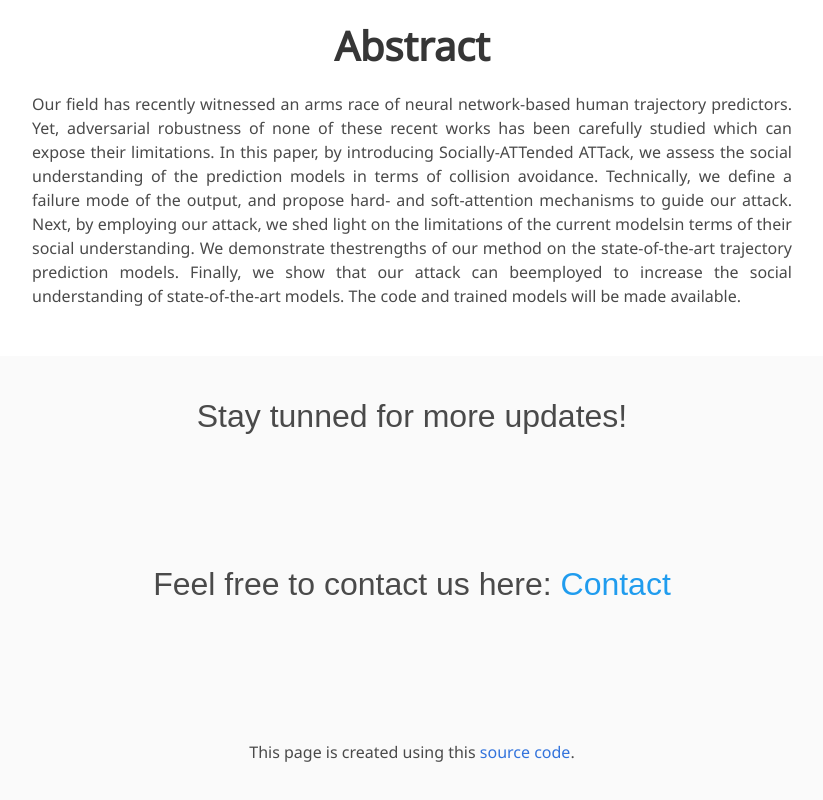
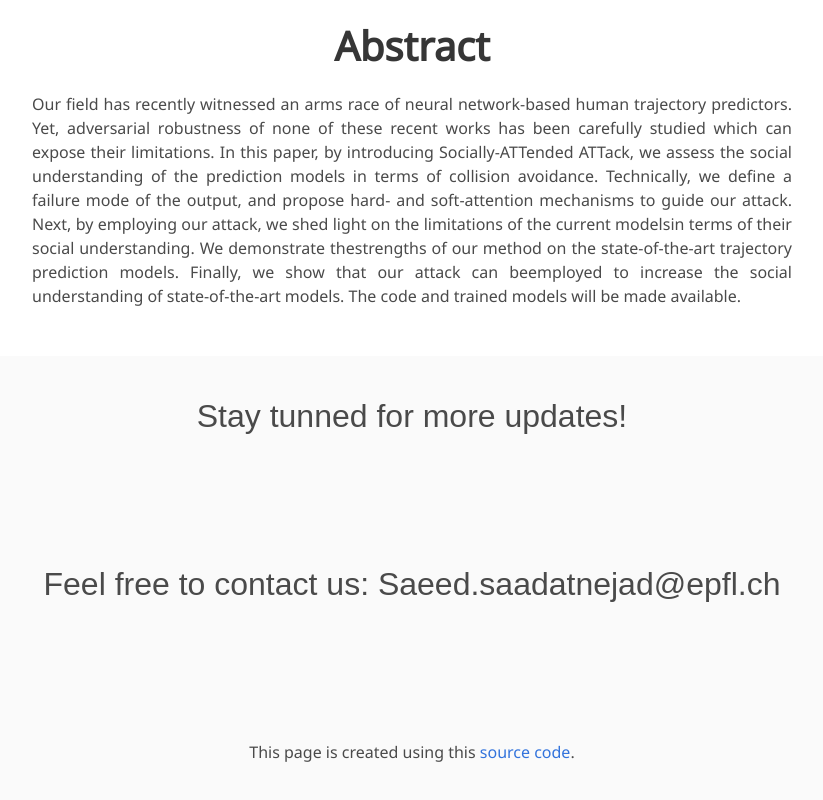
Before and after one commit to s-attack/s-attack.github.io, a plain HTML site: page index.html in a window 1280 px wide. Shown: the part 878-1678 px from the top of the page, without its empty margins (228-1051 px from the left). Drawn offline with nearby package versions, Linux system fonts and the light colour scheme; some icons are missing; a web font is replaced by a local one.

Commit message:
Update index.html

```diff
--- a/index.html
+++ b/index.html
@@ -153,7 +153,7 @@
 <footer class="footer">
   <div class="columns is-centered has-text-centered">
    <div class="is-size-3 publication-authors">
-            <span class="caption"></sup>Feel free to contact us here: <a href="Saeed.saadatnejad@epfl.ch">Contact</a></span>
+            <span class="caption"></sup>Feel free to contact us: Saeed.saadatnejad@epfl.ch</span>
     </div>
   </div>
 </footer>
```
